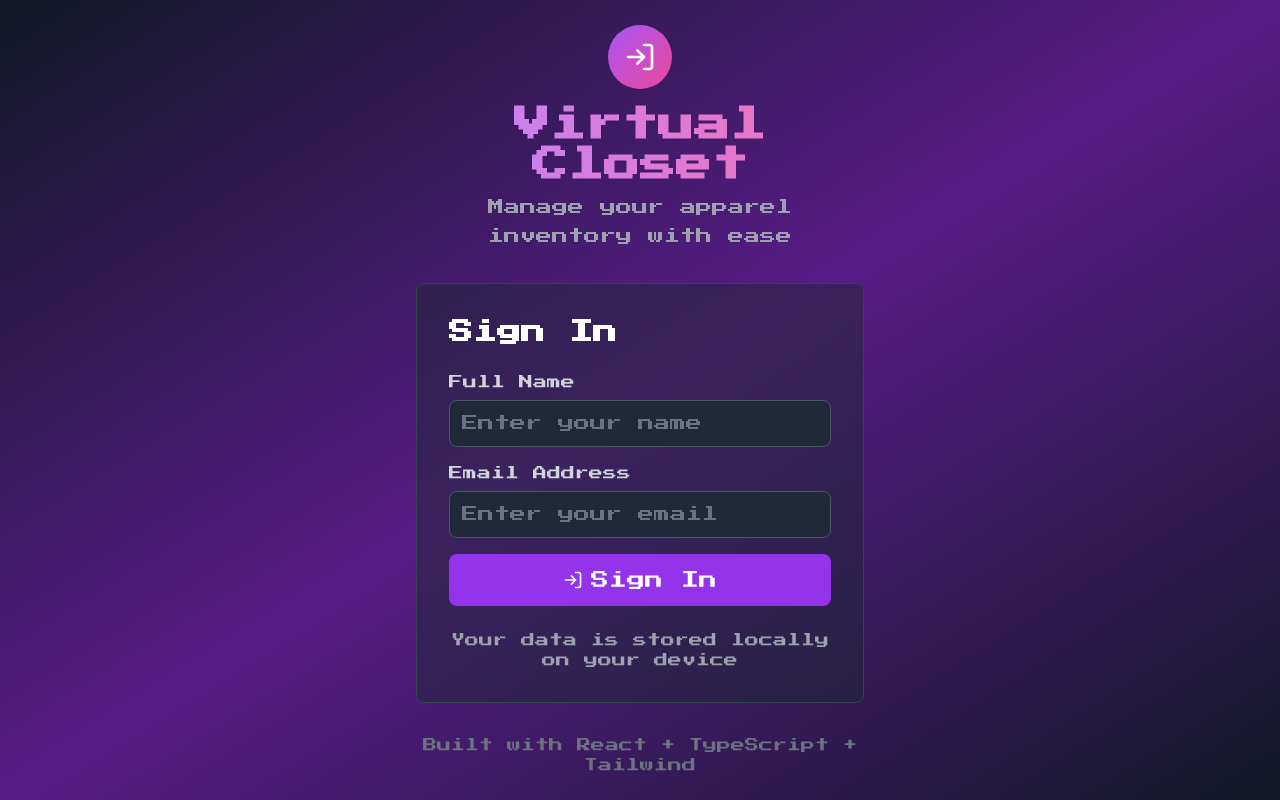
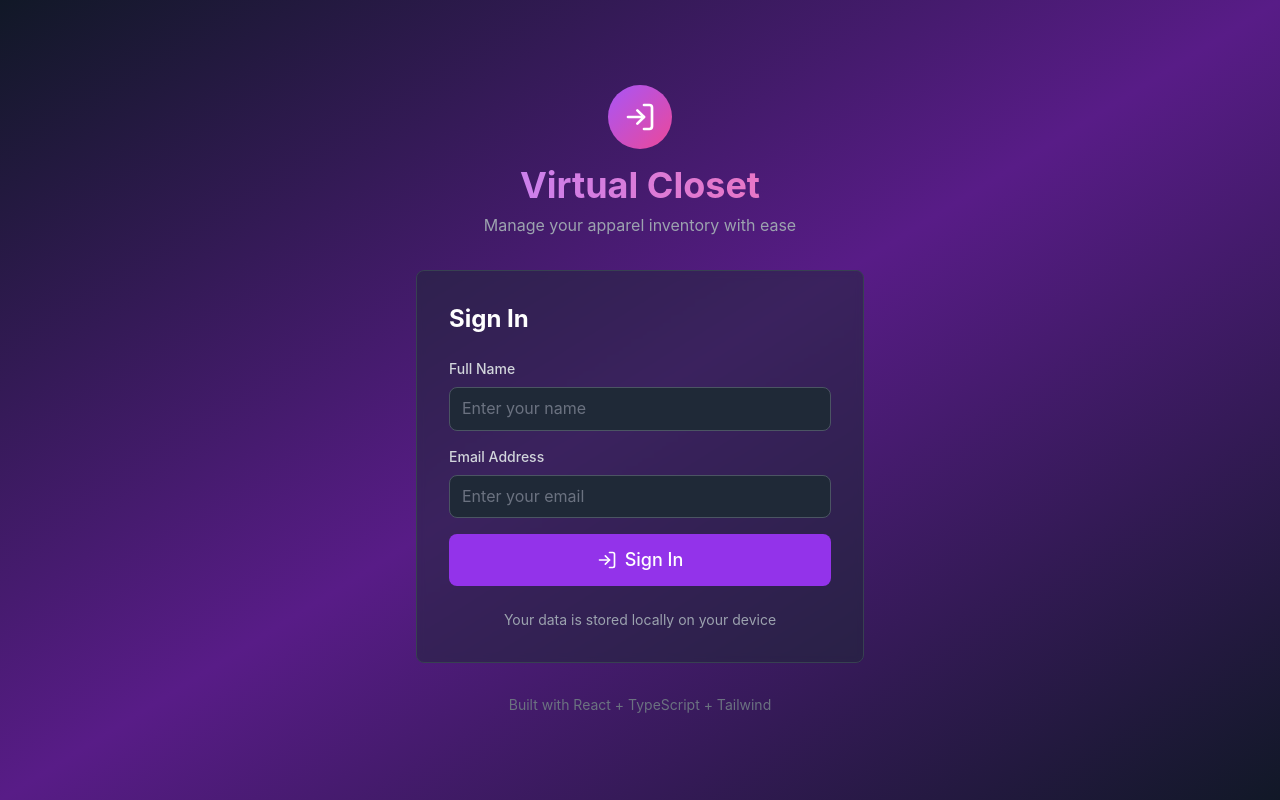
Before and after one commit to harrygag/closet, a React (Vite) app in the folder closet-react/: page / in a window 1280 px wide. Built offline with nearby package versions, Linux system fonts and the light colour scheme.

Commit message:
fix(font): replace retro pixel font with clean sans-serif

```diff
--- a/closet-react/src/index.css
+++ b/closet-react/src/index.css
@@ -59,13 +59,13 @@
   }
 }
 
-/* Retro Arcade Global Styles */
+/* Clean Modern Styles */
 @layer base {
   body {
-    @apply bg-retro-bg text-retro-cyan;
-    font-family: 'Press Start 2P', cursive;
-    image-rendering: pixelated;
-    line-height: 1.8;
+    font-family: -apple-system, BlinkMacSystemFont, 'Segoe UI', 'Roboto', 'Oxygen', 'Ubuntu', 'Cantarell', 'Fira Sans', 'Droid Sans', 'Helvetica Neue', sans-serif;
+    -webkit-font-smoothing: antialiased;
+    -moz-osx-font-smoothing: grayscale;
+    line-height: 1.6;
   }
 
   * {
```
